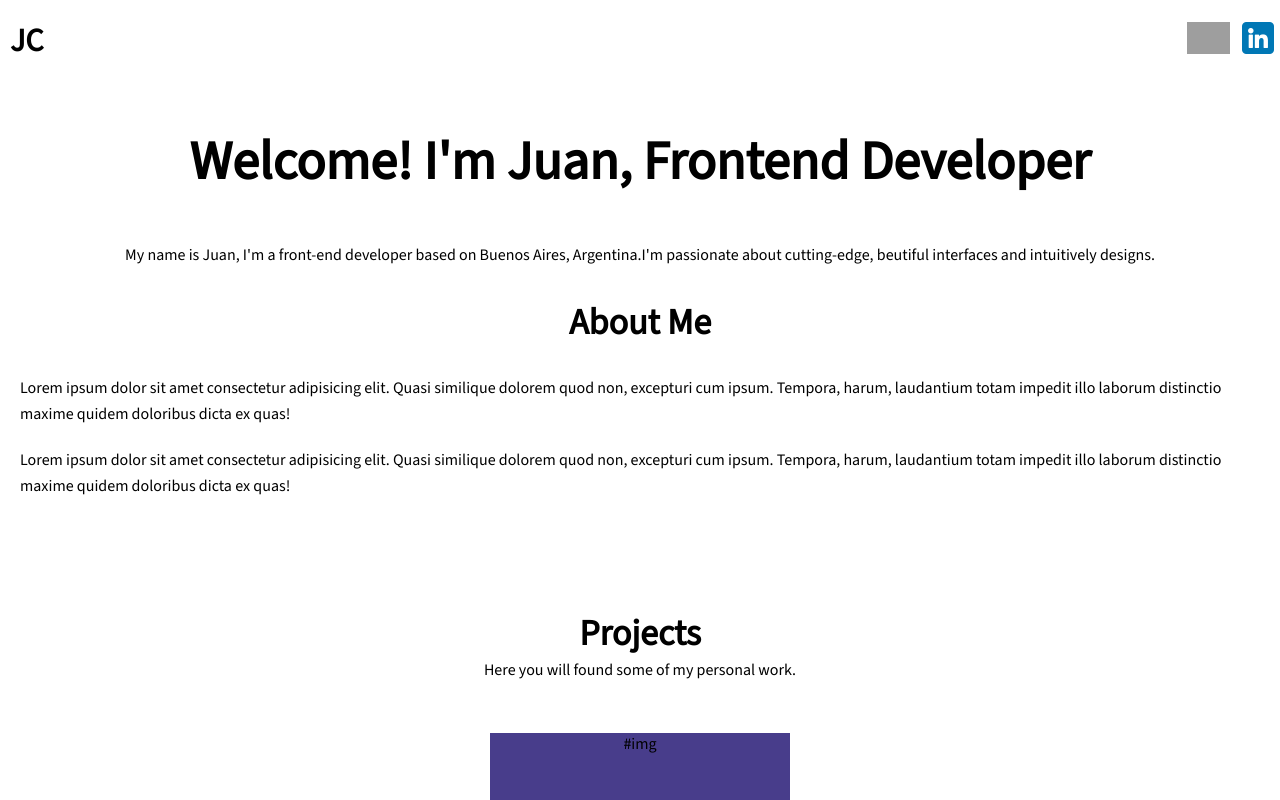
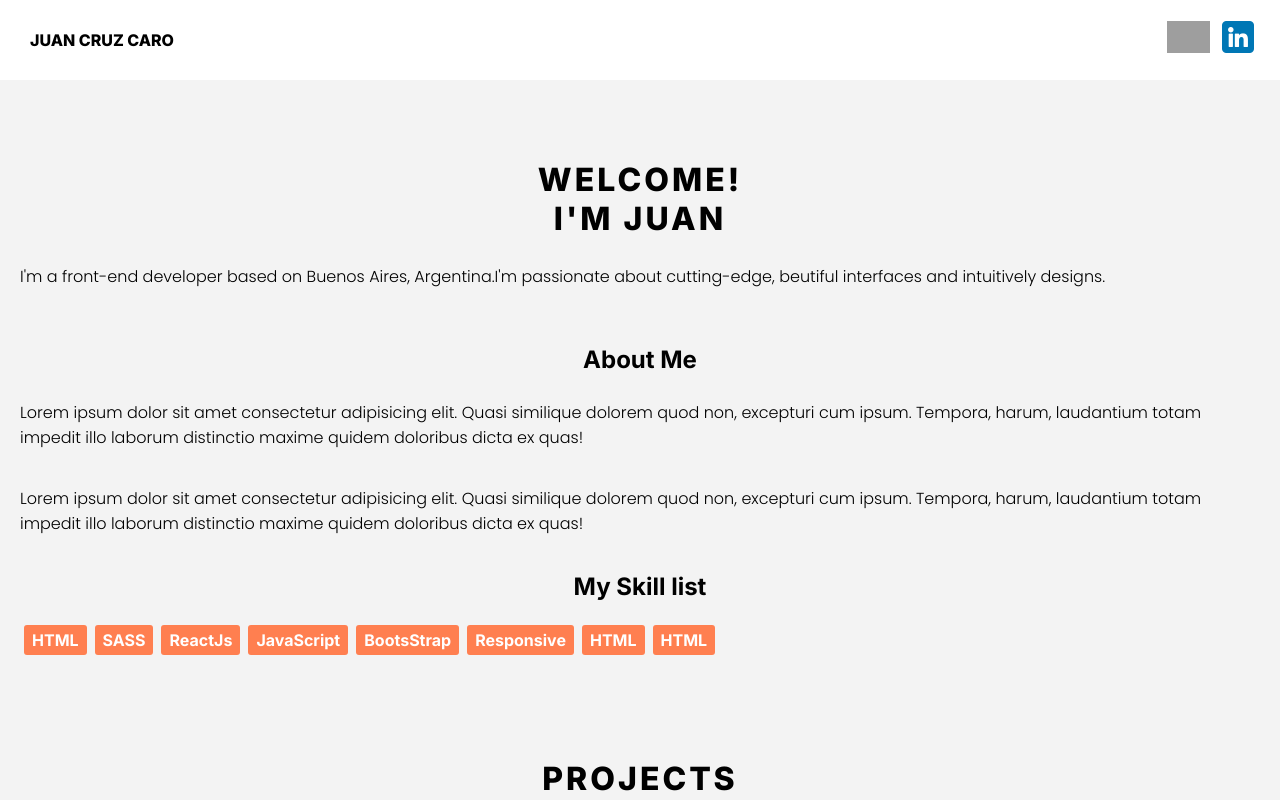
Before and after one commit to Juan1426/Portfolio, a React (Create React App) app: page / in a window 1280 px wide. Shown: the top 800 px of the page. Built offline with nearby package versions, Linux system fonts and the light colour scheme; grey boxes are pictures that could not be loaded.

Commit message:
modified font-family, added Skills, mixins

```diff
--- a/public/index.html
+++ b/public/index.html
@@ -10,10 +10,9 @@
       content="Web site created using create-react-app"
     />
     <link rel="preconnect" href="https://fonts.googleapis.com">
-<link rel="preconnect" href="https://fonts.gstatic.com" crossorigin>
-<link href="https://fonts.googleapis.com/css2?family=Montserrat:wght@300;500;800&family=Source+Sans+3:ital,wght@0,200;0,300;0,400;1,300&display=swap" rel="stylesheet">
+    <link rel="preconnect" href="https://fonts.gstatic.com" crossorigin>
+    <link href="https://fonts.googleapis.com/css2?family=Inter:wght@300;400;500;700;800&family=Poppins:ital,wght@0,100;0,200;0,300;0,700;1,700&display=swap" rel="stylesheet">
 
-    <link rel="apple-touch-icon" href="%PUBLIC_URL%/logo192.png" />
     <!--
       manifest.json provides metadata used when your web app is installed on a
       user's mobile device or desktop. See https://developers.google.com/web/fundamentals/web-app-manifest/
--- a/src/App.css
+++ b/src/App.css
@@ -1,9 +1,5 @@
 body{
-    font-family: 'Source Sans 3', sans-serif;
+    font-family: 'Poppins', sans-serif;
     margin: 0;
     box-sizing: border-box;
 }
-
-p{
-    line-height: 26px;
-}
--- a/src/components/Navbar/Navbar.jsx
+++ b/src/components/Navbar/Navbar.jsx
@@ -6,10 +6,7 @@ export const  Navbar=()=>{
     return(
         <header className="header">
             <div className="logo">
-                <h2>
-                    JC
-                </h2>
-
+                <h2>Juan Cruz Caro</h2>
             </div>
             <div className="links">
                 <Link to={"https://github.com/Juan1426"} className="link-item">
--- a/src/pages/Home/Home.jsx
+++ b/src/pages/Home/Home.jsx
@@ -5,24 +5,36 @@ export const  Home = () => {
     return(
         <div className="main">
             <main className="main_container">
-                <section className="home-hero">
+                <section className="home_hero">
                     <div className="title title-juan">
-                        <h2 className="name">Welcome! I'm Juan, Frontend Developer</h2>
+                        <h2 className="name">Welcome! <br/> I'm Juan</h2>
                     </div>
                     <div className="description">
-                        <p>My name is Juan, I'm a front-end developer based on Buenos Aires, Argentina.I'm passionate about cutting-edge, beutiful interfaces and intuitively designs.</p>
+                        <p>I'm a front-end developer based on Buenos Aires, Argentina.I'm passionate about cutting-edge, beutiful interfaces and intuitively designs.</p>
                     </div>
                 </section>
 
                 <section className="about">
                     <div className="about_container">
                         <div className="about_title">
-                            <h2 className="title" >About Me</h2>
+                            <h2 >About Me</h2>
                         </div>
                         <div className="about_description">
                             <p className="main_text">Lorem ipsum dolor sit amet consectetur adipisicing elit. Quasi similique dolorem quod non, excepturi cum ipsum. Tempora, harum, laudantium totam impedit illo laborum distinctio maxime quidem doloribus dicta ex quas!</p>
                             <p className="main_text">Lorem ipsum dolor sit amet consectetur adipisicing elit. Quasi similique dolorem quod non, excepturi cum ipsum. Tempora, harum, laudantium totam impedit illo laborum distinctio maxime quidem doloribus dicta ex quas!</p>
-
+                        </div>
+                        <div className="about_skills-container">
+                            <h2>My Skill list</h2>
+                            <div className="skills_list">
+                                <h2 className="skill_item">HTML</h2>
+                                <h2 className="skill_item">SASS</h2>
+                                <h2 className="skill_item">ReactJs</h2>
+                                <h2 className="skill_item">JavaScript</h2>
+                                <h2 className="skill_item">BootsStrap</h2>
+                                <h2 className="skill_item">Responsive</h2>
+                                <h2 className="skill_item">HTML</h2>
+                                <h2 className="skill_item">HTML</h2>
+                            </div>
                         </div>
                     </div>
                 </section>
@@ -53,10 +65,10 @@ export const  Home = () => {
 
                 <section className="contact" id="contact">
                     <div className="contact_hero">
-                        <h2>Contact</h2>
+                        <h2 className="title">Contact</h2>
                     </div>
                     <div className="contact_form-container">
-                        <form action="" method="post" className="contact_form">
+                        <form id="form" action="*" method="post" className="contact_form">
                             <div className="contact_form-field">
                                 <label className="contact_form-label" htmlFor="">Name</label>
                                 <input required placeholder="    Enter Your Name..." type="text" className="contact_form-input" />
--- a/src/styles/base/_settings.scss
+++ b/src/styles/base/_settings.scss
@@ -4,10 +4,21 @@ $background-color-1:  #172a38;
 $background-color-2:  #0e1b24;
 
 //Medidas
-@mixin medida-standar(){
-    max-width: 1280px;
-    margin: 0 auto;
-    padding: 0 40px;
+@mixin primary-title(){
+    font-family: 'Inter', sans-serif;
+    font-size: 32px;
+    font-weight: 800;
+    text-transform: uppercase;
+    letter-spacing: 3px;
+    margin: 0;
+}
+
+@mixin secondary-title(){
+    font-family: 'Inter', sans-serif;
+    font-size: 24px;
+    font-weight: 700;
+    color: black;
+    margin: 0;
 }
 
 @mixin barras(){
--- a/src/styles/components/_Navbar.scss
+++ b/src/styles/components/_Navbar.scss
@@ -4,12 +4,15 @@
     display: flex;
     justify-content: space-between;
     align-items: center;
+    padding: 0 20px;
 
 
     .logo{
         h2{
-            font-size: 32px;
-            font-weight: bolder;
+            font-size: 16px;
+            font-family: 'Inter', sans-serif;
+            text-transform: uppercase;
+            font-weight: 800;
             padding-left: 10px;
         }
     }
--- a/src/styles/pages/_Home.scss
+++ b/src/styles/pages/_Home.scss
@@ -1,24 +1,23 @@
 
 .main{
-    width: 100%;
+    width: 100vs;
     height: 100%;
-    min-height: 400px;
+    background-color: rgba(243,243,243);
     text-align: center;
-
-    .title{
-        font-size: 36px;
-    }
-
     .main_container{
         max-width: 1280px;
         margin: 0 auto;
 
         .home_hero{
+            padding: 80px 20px 30px 20px;
             .title-juan{
-
+                .name{
+                    @include primary-title
+                }
             }
             .description{
                 text-align: justify;
+                padding: 10px 0;
             }
         }
 
@@ -26,20 +25,41 @@
             padding-bottom: 30px;
             .about_container{
                 .about_title{
-
+                    h2{
+                        @include secondary-title
+                    }
                 }
                 .about_description{
                     .main_text{
-                        margin: 20px 20px;
+                        padding: 10px 20px;
                         text-align: left;
 
                     }
+                }
+                .about_skills-container{
+                    padding: 10px 20px;
+                    h2{
+                        @include secondary-title;
+                        padding-bottom: 20px;
+                    }
+                    .skills_list{
+                        display: flex;
+                        flex-wrap: wrap;
+                        .skill_item{
+                            font-size: 16px;
+                            background-color: coral;
+                            color: white;
+                            padding: 5px 8px;
+                            border-radius: 3px;
+                            margin: 4px;
+                        }
+                    }
+
                 }
             }
         }
 
         .projects{
-            background-color: white;
             padding: 20px 0;
             .title_projects{
                 display: flex;
@@ -49,6 +69,11 @@
                 margin: 40px 0;
                 h2, p{
                     margin: 0;
+                }
+                .title{
+                    @include primary-title;
+                    margin-bottom: 30px;
+
                 }
             }
            .projects_container{
@@ -64,8 +89,8 @@
                     }
                     .proyect_row-link{
                         text-decoration: none;
-                        color: white;
-                        font-size: 24px;
+                        @include secondary-title;
+
                     }
                     .proyect_row-desc{
                         margin-top:20px ;
@@ -78,7 +103,10 @@
             padding: 30px;
 
             .contact_hero{
-
+                h2{
+                    @include primary-title;
+                    margin-bottom: 30px;
+                }
             }
             .contact_form-container{
                 background-color: white;
```
